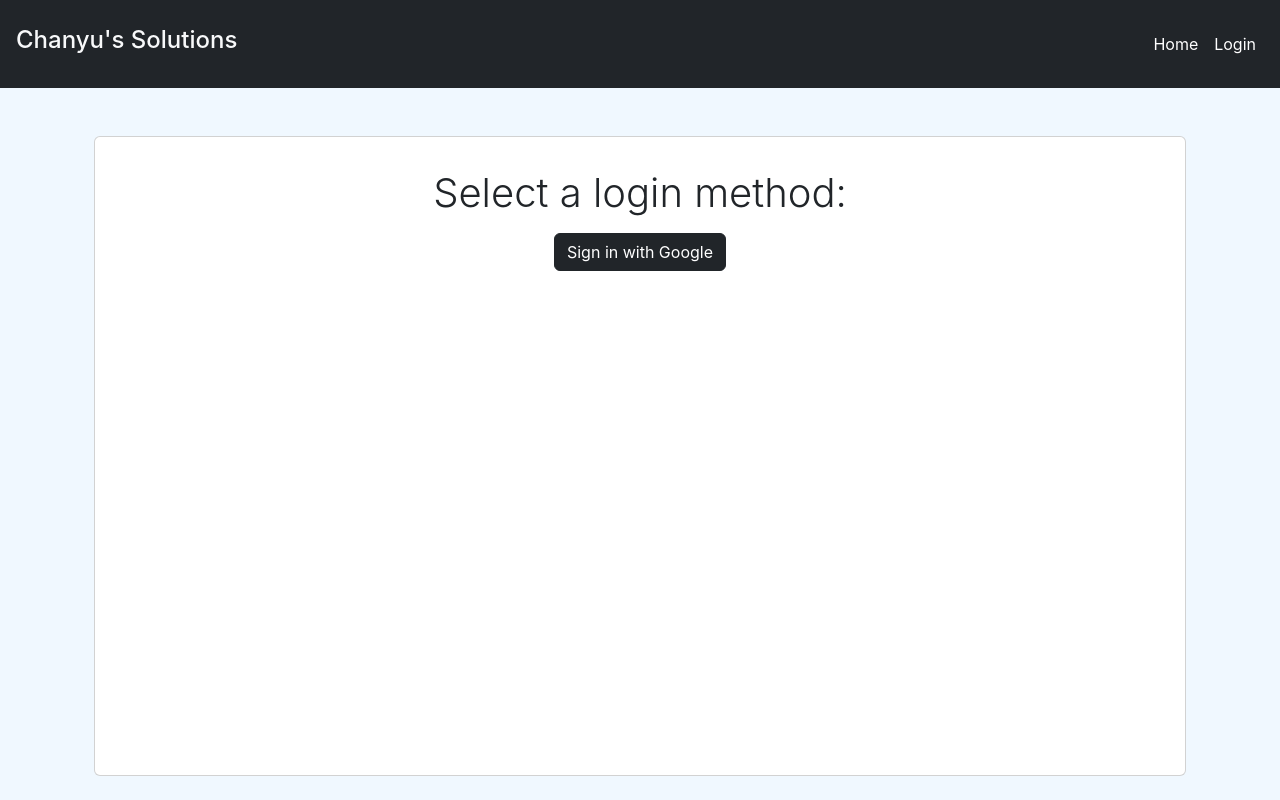
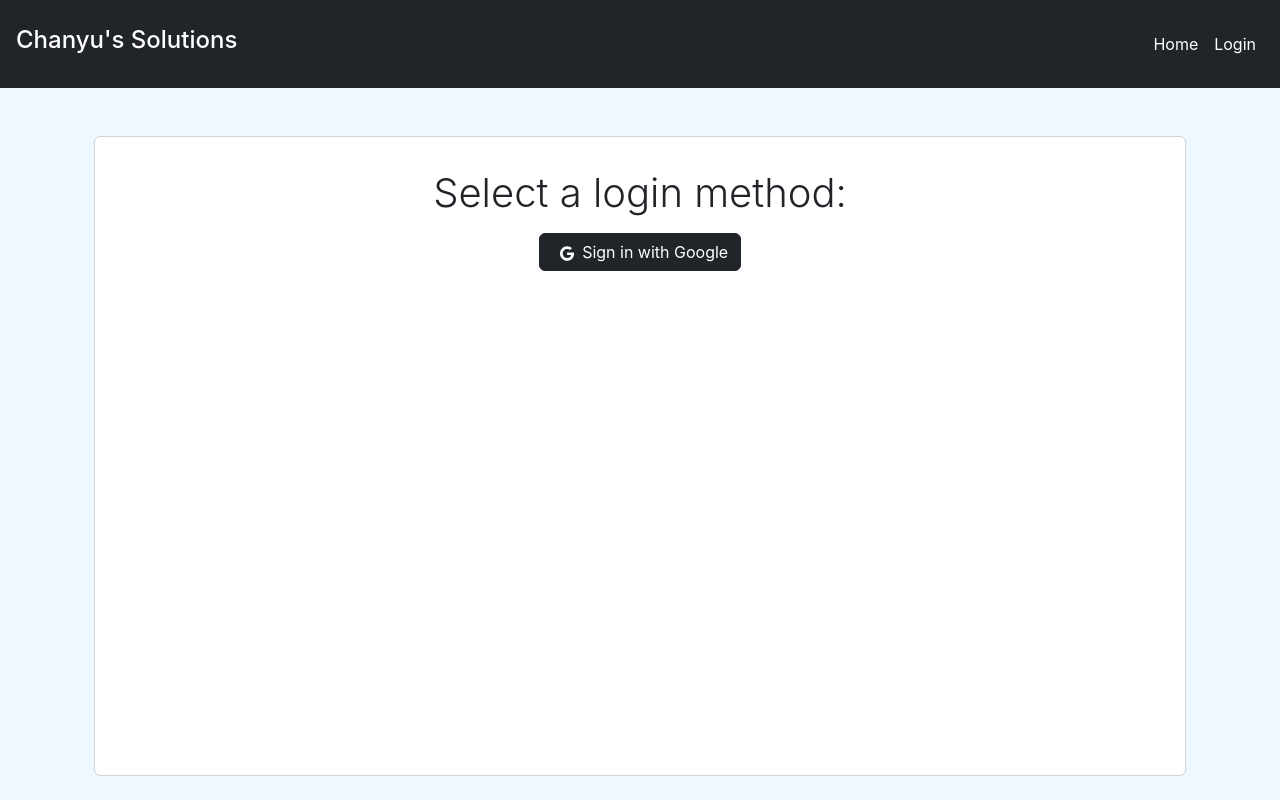
Before and after one commit to cchanyu/CCSolutions, a React (Create React App) app in the folder ccsolutions/: page /CCSolutions/login in a window 1280 px wide. Built offline with nearby package versions, Linux system fonts and the light colour scheme; no server answers; a web font is replaced by a local one.

Commit message:
CC - small fixes

```diff
--- a/ccsolutions/package.json
+++ b/ccsolutions/package.json
@@ -25,6 +25,8 @@
     "start": "react-scripts start",
     "build": "react-scripts build",
     "test": "react-scripts test",
+    "predeploy": "npm run build",
+    "deploy": "gh-pages -d build",
     "eject": "react-scripts eject"
   },
   "eslintConfig": {
--- a/ccsolutions/src/components/Create.jsx
+++ b/ccsolutions/src/components/Create.jsx
@@ -2,6 +2,7 @@ import React, { useEffect, useState } from 'react'
 import { Timestamp, addDoc, collection, serverTimestamp } from 'firebase/firestore';
 import { auth, db } from '../firebase/firebase.config';
 import { useNavigate } from 'react-router-dom';
+import "../css/Create.css";
 
 const CreatePost = ({isAuth}) => {
 
--- a/ccsolutions/src/components/Login.jsx
+++ b/ccsolutions/src/components/Login.jsx
@@ -1,6 +1,7 @@
 import React from 'react'
 import { auth, provider} from '../firebase/firebase.config';
 import { signInWithPopup } from "firebase/auth";
+import GoogleIcon from '../icon/google.svg';
 import "../css/Login.css";
 
 const Login = ({setIsAuth}) => {
@@ -22,7 +23,10 @@ const Login = ({setIsAuth}) => {
       <div className='login-card card mt-5 text-center'>
         <div className="card-body">
           <p className='display-6 mt-3'>Select a login method:</p>
-          <button className='btn btn-dark' onClick={signInWithGoogle}>Sign in with Google</button>
+          <button className='btn btn-dark' onClick={signInWithGoogle}>
+            <img src={GoogleIcon} alt="G" className='login-icon mx-2 justify-content-center' />
+            Sign in with Google
+          </button>
         </div>
       </div>
     </div>
--- a/ccsolutions/src/components/Navbar.jsx
+++ b/ccsolutions/src/components/Navbar.jsx
@@ -2,6 +2,7 @@ import React, { useState } from 'react'
 import { Link } from 'react-router-dom';
 import { signOut } from 'firebase/auth';
 import { auth } from '../firebase/firebase.config';
+import "../css/Navbar.css";
 
 const Navbar = () => {
 
@@ -20,8 +21,8 @@ const Navbar = () => {
     }
 
     return (
-        <div className='d-flex navbar bg-dark text-light text-center justify-content-between'>
-            <div className='mx-3 h4'>Chanyu's Solutions</div>
+        <div className='navbar-card d-flex navbar bg-dark text-light text-center justify-content-between'>
+            <Link to='/CCSolutions/home' className='text-decoration-none mx-3 text-white h4'>Chanyu's Solutions</Link>
             <nav className='navbar justify-content-center p-3 navbar-light text-center py-4'>
                 <Link to='/CCSolutions/home' className='nav-link text-white mx-2'>Home</Link>
                 {!isAuth ? <Link to='CCSolutions/login' className='nav-link text-white mx-2'>Login</Link> :
--- a/ccsolutions/src/css/Login.css
+++ b/ccsolutions/src/css/Login.css
@@ -1,3 +1,7 @@
 .container > .login-card {
     height: 80vh;
 }
+
+.login-icon {
+    height: 15px;
+}
```
Also changed, not shown: ccsolutions/src/css/Navbar.css (added), ccsolutions/src/icon/google.svg, 1 other file (tests, documents, lock files or other folders).
